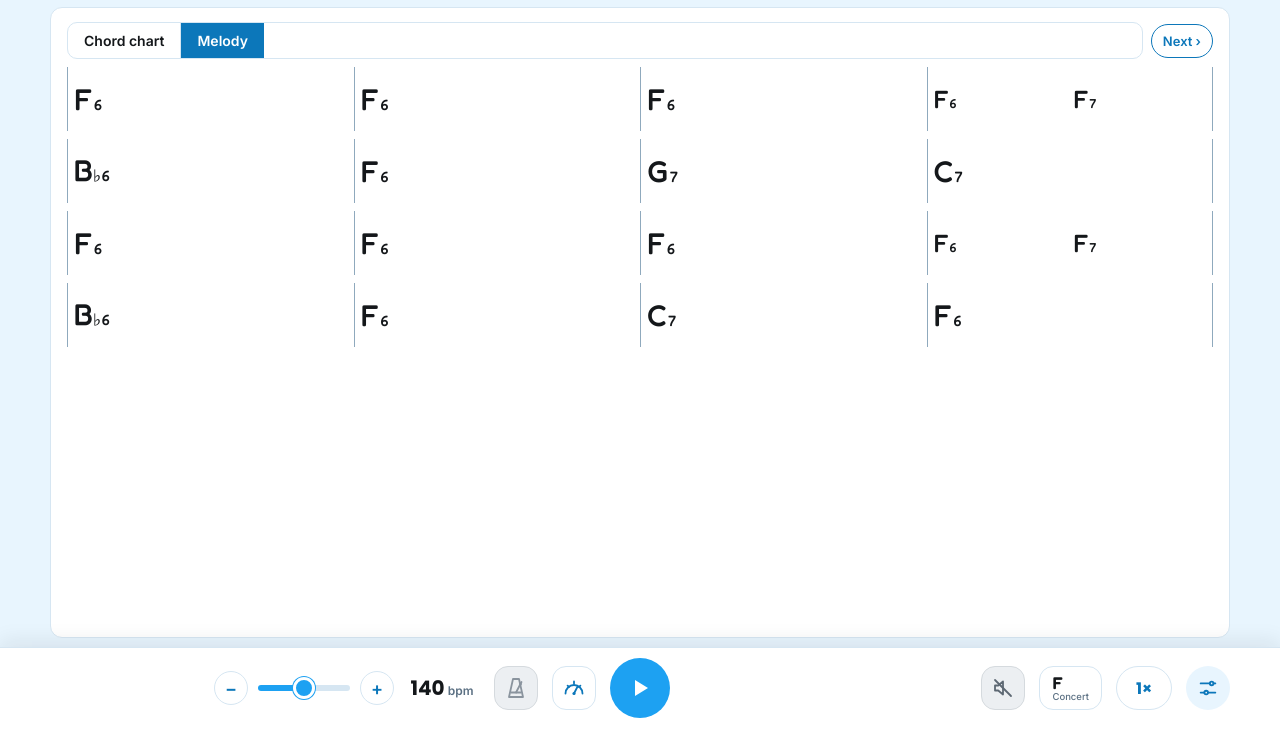
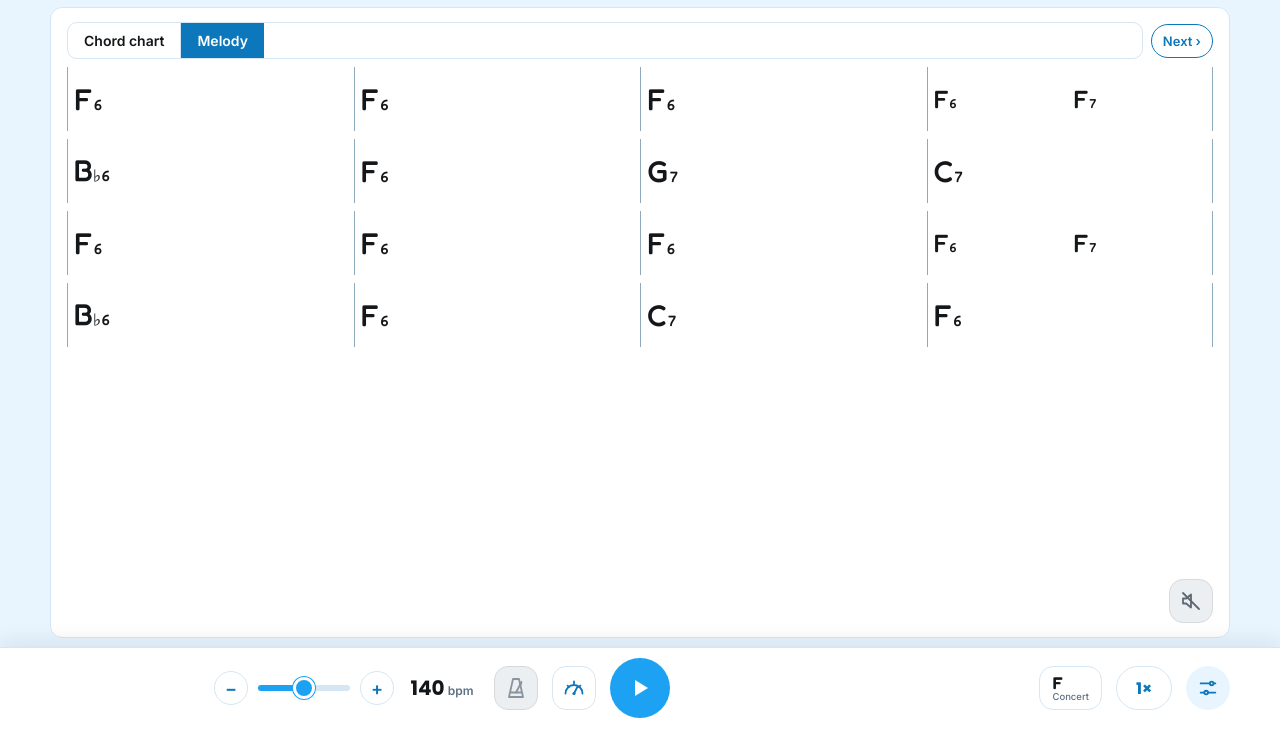
Before and after one commit to Alien136/aam-tunes, a plain HTML site: page player/aam-player.html in a window 1280 px wide. Shown: the part 70-800 px from the top of the page. Drawn offline with nearby package versions, Linux system fonts and the light colour scheme.

Commit message:
Beta: the speaker button moves to the foot of the music, on the right
Co-Authored-By: Claude Fable 5.2 <noreply@anthropic.com>
Claude-Session: https://claude.ai/code/session_01SmgHa8jKMQpsh8c9xbWrEb

```diff
--- a/player/aam-player.html
+++ b/player/aam-player.html
@@ -414,6 +414,7 @@ html.aam-full, html.aam-full body { overflow: hidden !important; }
 #aam-play .p-ic[hidden] { display: none; }
 #aam-play .p-ic svg { width: 24px; height: 24px; fill: none; stroke: currentColor; stroke-width: 1.8; stroke-linecap: round; stroke-linejoin: round; } #aam-play .p-ic svg circle { fill: currentColor; stroke: none; }
 #aam-play .p-ic[data-r="tuner-btn"] { background: var(--surface); border-color: var(--line); color: var(--accent-text); }
+#aam-play .key-row { display: flex; align-items: center; gap: 10px; } #aam-play .key-row .key { flex: 1 1 auto; min-width: 0; } #aam-play .key-row .p-hear { margin-left: auto; }      /* "hear the notes" sits at the foot of the music, on the right (Alex, 22 Nov) */
 #aam-play .p-hear .on { display: none; } #aam-play .p-hear[aria-pressed="true"] .on { display: inline; } #aam-play .p-hear[aria-pressed="true"] .off { display: none; }
 #aam-play .p-hear[aria-pressed="true"] { background: var(--now); color: var(--now-ink); border-color: var(--now); }
 #aam-play .p-hear:disabled { opacity: .45; }
@@ -582,7 +583,8 @@ html.aam-full, html.aam-full body { overflow: hidden !important; }
       <p class="hint" data-r="hint"></p>
       <div class="form" data-r="form" aria-label="The form, bar by bar"></div>
       <div class="score" data-r="score" aria-label="The music, bar by bar" hidden><div data-r="score-in"></div></div>
-      <div class="key" data-r="key" hidden></div>
+      <div class="key-row"><div class="key" data-r="key" hidden></div>
+        <button class="p-ic p-hear" data-r="hear" aria-pressed="false" aria-label="Hear the notes played"><svg viewBox="0 0 24 24" aria-hidden="true"><path d="M4 9.5v5h3.2l4.8 4V5.5l-4.8 4z"/><path class="on" d="M15.5 9a4.2 4.2 0 0 1 0 6M18 6.5a7.6 7.6 0 0 1 0 11"/><path class="off" d="M4 4l16 16"/></svg></button></div>
     </section>
 
     <section class="panel tips-panel" data-r="tips">
@@ -612,7 +614,6 @@ html.aam-full, html.aam-full body { overflow: hidden !important; }
       <button class="apply-pill" data-r="apply" hidden>Apply changes</button>
       <button class="play" data-r="p-play" aria-label="Play"><svg viewBox="0 0 24 24" data-r="p-play-ic"><path d="M7 4v16l13-8z"/></svg></button>
       <div class="p-right">
-        <button class="p-ic p-hear" data-r="hear" aria-pressed="false" aria-label="Hear the notes played"><svg viewBox="0 0 24 24" aria-hidden="true"><path d="M4 9.5v5h3.2l4.8 4V5.5l-4.8 4z"/><path class="on" d="M15.5 9a4.2 4.2 0 0 1 0 6M18 6.5a7.6 7.6 0 0 1 0 11"/><path class="off" d="M4 4l16 16"/></svg></button>
         <button class="p-key" data-r="p-key" aria-haspopup="dialog" aria-label="Key and instrument"><b data-r="p-key-k">C</b><small data-r="p-key-i">Concert</small></button>
         <button class="p-reps" data-r="p-reps" aria-haspopup="true" aria-label="Number of repeats">1×</button>
         <div class="p-reps-pop" data-r="p-reps-pop" hidden></div>
```
Also changed, not shown: STATUS.md (+2 -0 lines), CHANGELOG.md.
